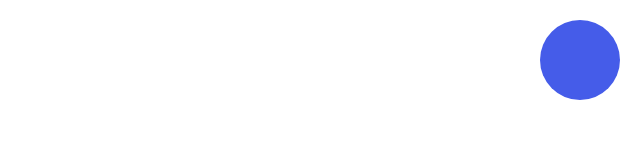
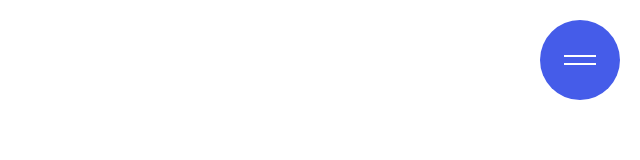
Before and after one commit to Fer-Win/interactive-curved-menu, a Next.js app: page / in a window 1280 px wide. Shown: the top 160 px of the page, without its empty margins (640-1280 px from the left). Built offline with nearby package versions, Linux system fonts and the light colour scheme.

Commit message:
burger-menu animation

```diff
--- a/src/app/components/Header.tsx
+++ b/src/app/components/Header.tsx
@@ -8,8 +8,8 @@ const Header = () => {
 
 
 
-   <div className="button">
-    <div></div>
+   <div className="button cursor-pointer " onClick={()=>{setIsActive(!isActive)}}>
+<div className= { `burger ${isActive ? 'burgerActive' : ''} `} ></div>
    </div>
   )
 }
--- a/src/app/globals.css
+++ b/src/app/globals.css
@@ -15,4 +15,42 @@
   display: flex;
   justify-content: center;
   align-items: center;
+  transition: all 0.3s;
 }
+.burger{
+  width: 100%;
+  position: absolute;
+}
+.burger::after,
+.burger::before{
+  content: "";
+  display: block;
+  width: 40%;
+  background-color: white;
+  height: 2px;
+  margin: auto;
+  transition: all 0.25s ease-in-out;
+  position: relative;
+
+}
+.burger::after{
+  top: -5px;
+}
+.burger::before{
+  top: 5px;
+
+}
+.burgerActive{
+  transition: all 0.3s;
+}
+.burgerActive::after{
+  top: -1px;
+
+  transform: rotate(45deg);
+
+}
+.burgerActive::before{
+  top: 1px;
+
+  transform: rotate(-45deg);
+}
```
